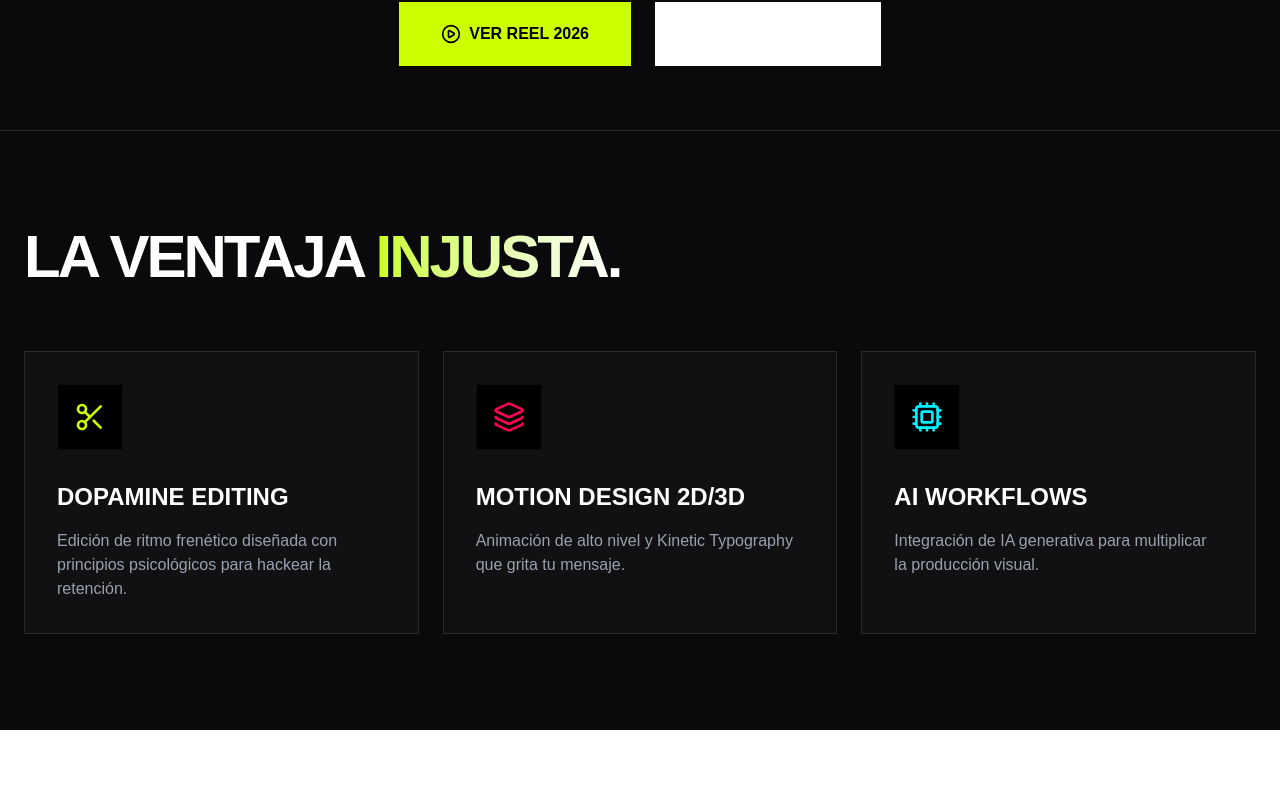
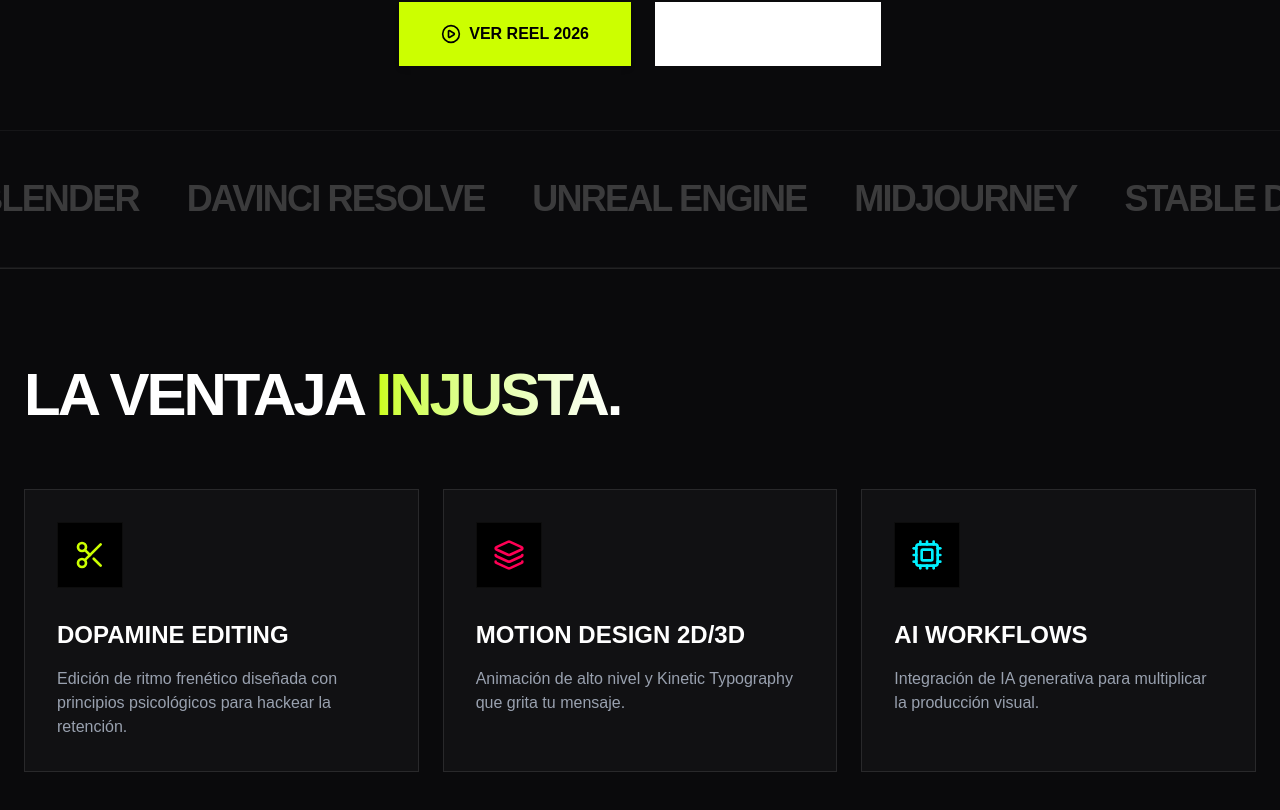
Before and after one commit to jceditorcreativo-ui/portfolio-motion, a Next.js app: page / in a window 1280 px wide. Shown: the part 777-1587 px from the top of the page. Before the commit the page ends 1507 px from the top, so only its background shows below. Built offline with nearby package versions, Linux system fonts and the light colour scheme.

Commit message:
Populado componente Stack y ordenado en page

```diff
--- a/src/app/page.tsx
+++ b/src/app/page.tsx
@@ -1,10 +1,17 @@
 import Hero from "@/components/sections/Hero";
+import Stack from "@/components/sections/Stack";
 import Features from "@/components/sections/Features";
 
 export default function Home() {
   return (
     <main className="min-h-screen bg-[#0A0A0C]">
+      {/* 1. Impacto inicial */}
       <Hero />
+
+      {/* 2. Prueba de autoridad (Herramientas) */}
+      <Stack />
+
+      {/* 3. Propuesta de valor */}
       <Features />
     </main>
   );
--- a/src/components/sections/Stack.tsx
+++ b/src/components/sections/Stack.tsx
@@ -3,42 +3,36 @@
 import { motion } from "framer-motion";
 
 const tools = [
-    "After Effects", "Premiere Pro", "Cinema 4D", "DaVinci Resolve",
-    "ChatGPT Plus", "Midjourney", "TikTok Symphony", "Claude 3.5",
-    "Neuropsicología", "Diseño de Comportamiento", "PNL", "Psicología Clínica"
+    "After Effects", "Premiere Pro", "Blender", "DaVinci Resolve",
+    "Unreal Engine", "Midjourney", "Stable Diffusion", "Photoshop",
+    "Cinema 4D", "Topaz AI", "Runway Gen-2", "Illustrator"
 ];
 
-export default function Stack() { // <--- ASEGÚRATE DE QUE DICE EXPORT DEFAULT
+export default function Stack() {
+    const doubledTools = [...tools, ...tools];
+
     return (
-        <section className="py-20 bg-transparent overflow-hidden border-y border-white/5">
-            <div className="container px-4 mx-auto mb-10 text-center">
-                <p className="text-sm uppercase tracking-[0.3em] text-gray-500 font-medium">
-                    Tech Stack & Metodología
-                </p>
-            </div>
-
-            <div className="flex relative">
+        <section className="py-12 bg-[#0A0A0C] border-y border-white/5 overflow-hidden">
+            <div className="flex">
                 <motion.div
+                    initial={{ x: 0 }}
+                    animate={{ x: "-50%" }}
+                    transition={{
+                        duration: 30,
+                        repeat: Infinity,
+                        ease: "linear",
+                    }}
                     className="flex whitespace-nowrap gap-12 items-center"
-                    animate={{ x: ["0%", "-50%"] }}
-                    transition={{
-                        duration: 20,
-                        ease: "linear",
-                        repeat: Infinity,
-                    }}
                 >
-                    {[...tools, ...tools].map((tool, index) => (
+                    {doubledTools.map((tool, index) => (
                         <span
                             key={index}
-                            className="text-3xl md:text-5xl font-bold text-white/20 hover:text-cyan-400 transition-colors cursor-default"
+                            className="text-2xl md:text-4xl font-black uppercase tracking-tighter text-white/20 hover:text-[#CCFF00] transition-colors cursor-default"
                         >
                             {tool}
                         </span>
                     ))}
                 </motion.div>
-
-                <div className="absolute inset-y-0 left-0 w-32 bg-gradient-to-r from-[#0A0A0A] to-transparent z-10" />
-                <div className="absolute inset-y-0 right-0 w-32 bg-gradient-to-l from-[#0A0A0A] to-transparent z-10" />
             </div>
         </section>
     );
```
